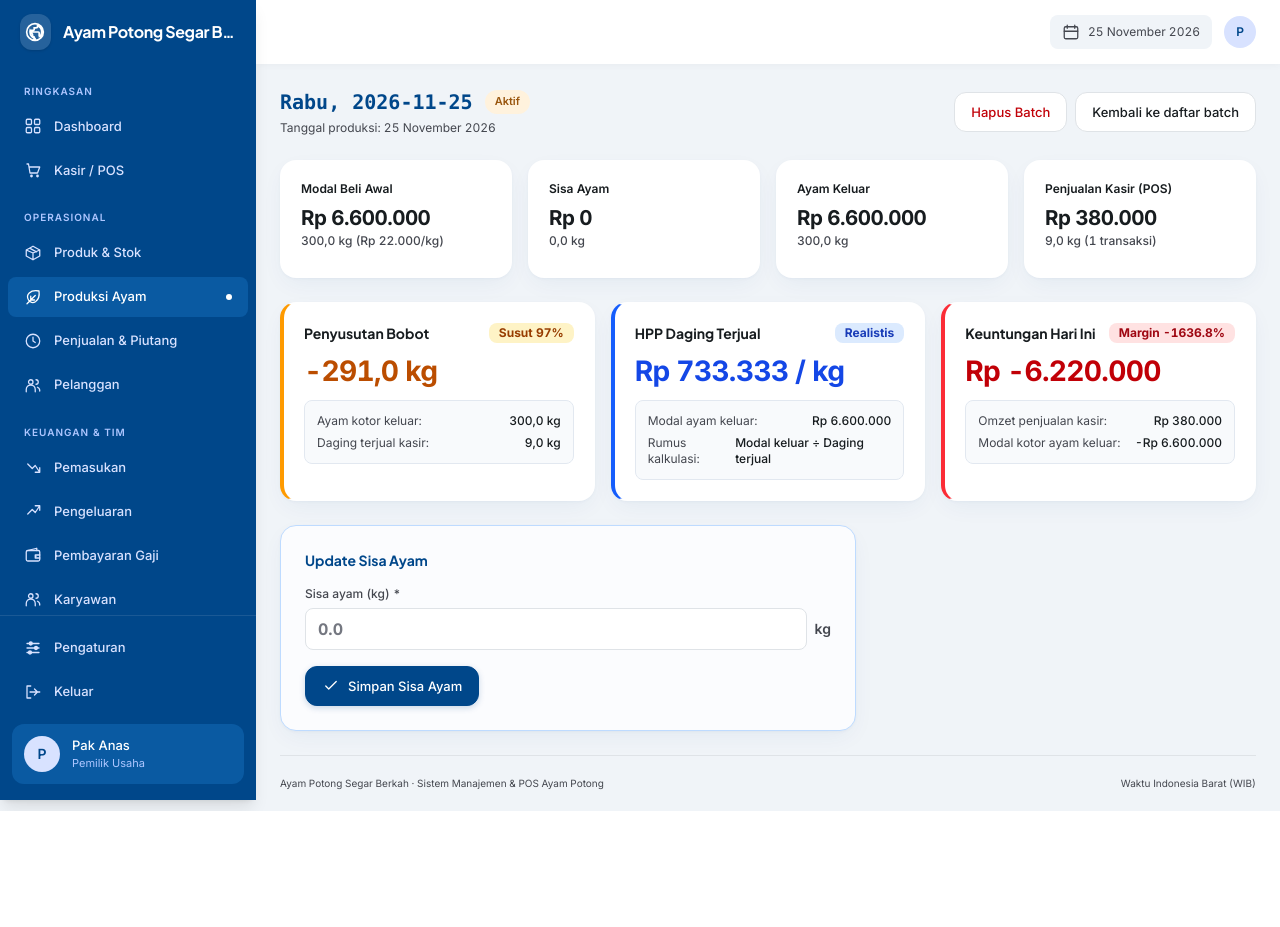
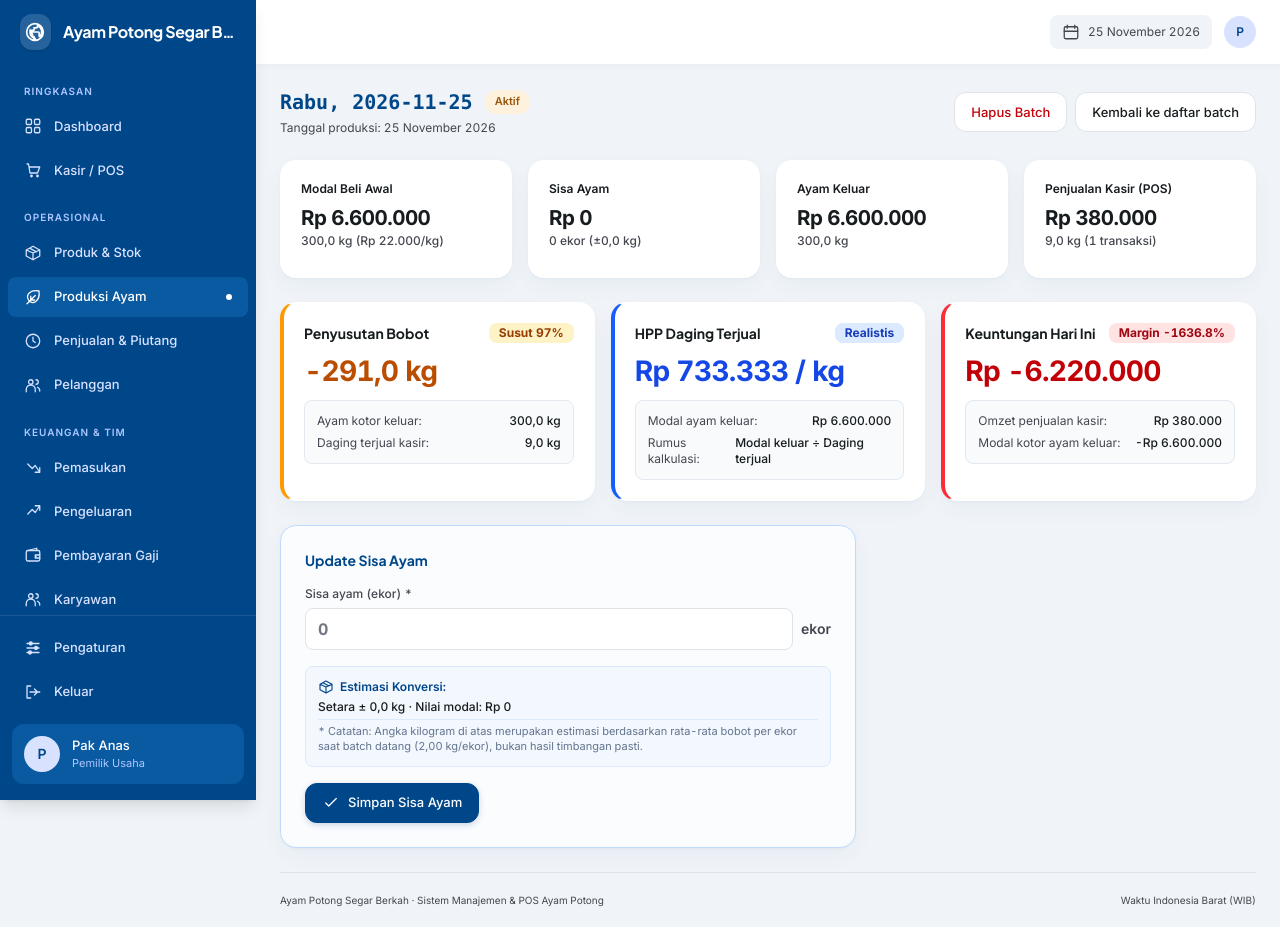
Before and after one commit to giestar-id/ayam-potong, a Laravel app: page /productions/1 in a window 1280 px wide. Before the commit the page ends 811 px from the top, so only its background shows below. Run offline with Laravel 12, Linux system fonts and the light colour scheme; a user stored in the database is signed in; data comes from the database, SQL or seed files in the repository; data that the repository does not hold is empty; style sheets or scripts are compiled from the project's sources; some libraries are stand-ins or nearby versions.

Commit message:
feat(production): change remaining chicken input from kg to birds with live conversion and note

```diff
--- a/app/Livewire/Productions/Index.php
+++ b/app/Livewire/Productions/Index.php
@@ -29,6 +29,12 @@ class Index extends Component
 
     public float $selectedBatchLiveWeight = 0;
 
+    public int $selectedBatchLiveBirdCount = 0;
+
+    public float $selectedBatchAvgWeight = 2.0;
+
+    public float $selectedBatchBuyPrice = 0;
+
     public string $selectedBatchRemaining = '0';
 
     public function openUpdateRemaining(int $batchId): void
@@ -37,7 +43,10 @@ class Index extends Component
         $this->selectedBatchId = $batch->id;
         $this->selectedBatchNumber = $batch->batch_number;
         $this->selectedBatchLiveWeight = (float) $batch->live_weight_kg;
-        $this->selectedBatchRemaining = (string) ((float) $batch->remaining_weight_kg);
+        $this->selectedBatchLiveBirdCount = (int) ($batch->live_bird_count ?? 0);
+        $this->selectedBatchAvgWeight = $batch->average_weight_per_bird;
+        $this->selectedBatchBuyPrice = $batch->effective_buy_price_per_kg;
+        $this->selectedBatchRemaining = (string) ((int) ($batch->remaining_bird_count ?? round($batch->remaining_weight_kg / max(0.1, $batch->average_weight_per_bird))));
         $this->resetErrorBag();
     }
 
@@ -49,34 +58,34 @@ class Index extends Component
     public function saveRemaining(ProductionService $productionService): void
     {
         $this->validate([
-            'selectedBatchRemaining' => 'required|numeric|min:0',
+            'selectedBatchRemaining' => 'required|integer|min:0',
         ], [
             'selectedBatchRemaining.required' => 'Sisa ayam wajib diisi.',
-            'selectedBatchRemaining.numeric' => 'Sisa ayam harus berupa angka valid.',
+            'selectedBatchRemaining.integer' => 'Sisa ayam harus berupa angka bulat ekor.',
             'selectedBatchRemaining.min' => 'Sisa ayam tidak boleh bernilai negatif.',
         ]);
 
         $batch = ProductionBatch::findOrFail($this->selectedBatchId);
-        $weight = (float) $this->selectedBatchRemaining;
-        $productionService->updateRemaining($batch, $weight);
+        $birds = (int) $this->selectedBatchRemaining;
+        $productionService->updateRemaining($batch, null, $birds);
 
-        session()->flash('success', "Sisa ayam batch {$batch->batch_number} berhasil diperbarui menjadi {$weight} kg.");
+        session()->flash('success', "Sisa ayam batch {$batch->batch_number} berhasil diperbarui menjadi {$birds} ekor.");
         $this->closeUpdateRemaining();
     }
 
     public function updateRemaining(int $batchId, ProductionService $productionService): void
     {
-        $weight = isset($this->remainingInputs[$batchId]) ? (float) $this->remainingInputs[$batchId] : null;
-        if ($weight === null || $weight < 0) {
-            session()->flash('error', 'Kuantitas sisa ayam (kg) harus angka valid lebih besar atau sama dengan 0.');
+        $birds = isset($this->remainingInputs[$batchId]) ? (int) $this->remainingInputs[$batchId] : null;
+        if ($birds === null || $birds < 0) {
+            session()->flash('error', 'Kuantitas sisa ayam (ekor) harus angka bulat lebih besar atau sama dengan 0.');
 
             return;
         }
 
         $batch = ProductionBatch::findOrFail($batchId);
-        $productionService->updateRemaining($batch, $weight);
+        $productionService->updateRemaining($batch, null, $birds);
 
-        session()->flash('success', "Sisa ayam batch {$batch->batch_number} berhasil diperbarui menjadi {$weight} kg.");
+        session()->flash('success', "Sisa ayam batch {$batch->batch_number} berhasil diperbarui menjadi {$birds} ekor.");
     }
 
     public function deleteBatch(int $batchId, ProductionService $productionService): void
@@ -104,7 +113,7 @@ class Index extends Component
 
         foreach ($batches as $b) {
             if (! isset($this->remainingInputs[$b->id])) {
-                $this->remainingInputs[$b->id] = (string) ((float) $b->remaining_weight_kg);
+                $this->remainingInputs[$b->id] = (string) ((int) ($b->remaining_bird_count ?? round($b->remaining_weight_kg / max(0.1, $b->average_weight_per_bird))));
             }
         }
 
--- a/app/Livewire/Productions/Show.php
+++ b/app/Livewire/Productions/Show.php
@@ -17,6 +17,8 @@ class Show extends Component
     #[Locked]
     public int $batchId;
 
+    public string $remaining_birds = '0';
+
     public string $remaining_weight_kg = '0';
 
     public string $additional_cost = '0';
@@ -30,6 +32,7 @@ class Show extends Component
     {
         $batch = ProductionBatch::with(['outputs.product'])->findOrFail($id);
         $this->batchId = $batch->id;
+        $this->remaining_birds = (string) ((int) ($batch->remaining_bird_count ?? round($batch->remaining_weight_kg / max(0.1, $batch->average_weight_per_bird))));
         $this->remaining_weight_kg = (string) ((float) $batch->remaining_weight_kg);
         $this->additional_cost = (string) $batch->additional_cost;
         $this->notes = (string) ($batch->notes ?? '');
@@ -50,17 +53,18 @@ class Show extends Component
 
     public function updateRemaining(ProductionService $productionService): void
     {
-        $weight = (float) $this->remaining_weight_kg;
-        if ($weight < 0) {
-            session()->flash('error', 'Kuantitas sisa ayam (kg) harus lebih besar atau sama dengan 0.');
+        $birds = (int) $this->remaining_birds;
+        if ($birds < 0) {
+            session()->flash('error', 'Kuantitas sisa ayam (ekor) harus angka bulat lebih besar atau sama dengan 0.');
 
             return;
         }
 
         $batch = ProductionBatch::findOrFail($this->batchId);
-        $productionService->updateRemaining($batch, $weight);
+        $productionService->updateRemaining($batch, null, $birds);
+        $this->remaining_weight_kg = (string) ((float) $batch->fresh()->remaining_weight_kg);
 
-        session()->flash('success', "Sisa ayam berhasil diperbarui menjadi {$weight} kg. Perhitungan susut dan keuntungan otomatis diperbarui.");
+        session()->flash('success', "Sisa ayam berhasil diperbarui menjadi {$birds} ekor. Perhitungan susut dan keuntungan otomatis diperbarui.");
     }
 
     public function updateAdditionalCost(ProductionService $productionService): void
--- a/app/Models/ProductionBatch.php
+++ b/app/Models/ProductionBatch.php
@@ -20,6 +20,7 @@ class ProductionBatch extends Model
         'additional_cost',
         'total_output_weight_kg',
         'remaining_weight_kg',
+        'remaining_bird_count',
         'shrinkage_kg',
         'notes',
     ];
@@ -35,6 +36,7 @@ class ProductionBatch extends Model
             'additional_cost' => 'decimal:2',
             'total_output_weight_kg' => 'decimal:2',
             'remaining_weight_kg' => 'decimal:2',
+            'remaining_bird_count' => 'integer',
             'shrinkage_kg' => 'decimal:2',
         ];
     }
@@ -42,6 +44,15 @@ class ProductionBatch extends Model
     public function outputs()
     {
         return $this->hasMany(ProductionOutput::class);
+    }
+
+    public function getAverageWeightPerBirdAttribute(): float
+    {
+        if ((float) $this->live_bird_count > 0 && (float) $this->live_weight_kg > 0) {
+            return round((float) $this->live_weight_kg / (float) $this->live_bird_count, 2);
+        }
+
+        return 2.0;
     }
 
     public function getEffectiveBuyPricePerKgAttribute(): float
@@ -92,6 +103,10 @@ class ProductionBatch extends Model
         $usedWeightKg = max(0.0, round($liveWeight - $remainingWeight, 2));
         $usedCost = round($usedWeightKg * $buyPrice, 2);
         $remainingCost = round($remainingWeight * $buyPrice, 2);
+        $remainingBirds = (int) ($this->remaining_bird_count ?? 0);
+        if ($remainingBirds <= 0 && $remainingWeight > 0) {
+            $remainingBirds = (int) round($remainingWeight / max(0.1, $this->average_weight_per_bird));
+        }
 
         // Penyusutan: modal kotor keluar dikurangi hasil terjual di kasir POS
         $shrinkageKg = max(0.0, round($usedWeightKg - $soldWeightKg, 2));
@@ -110,6 +125,9 @@ class ProductionBatch extends Model
             'used_weight_kg' => $usedWeightKg,
             'used_cost' => $usedCost,
             'remaining_weight_kg' => $remainingWeight,
+            'remaining_bird_count' => $remainingBirds,
+            'remaining_birds' => $remainingBirds,
+            'average_weight_per_bird' => $this->average_weight_per_bird,
             'remaining_cost' => $remainingCost,
             'shrinkage_kg' => $shrinkageKg,
             'shrinkage_pct' => $shrinkagePct,
--- a/resources/views/livewire/productions/show.blade.php
+++ b/resources/views/livewire/productions/show.blade.php
@@ -45,8 +45,8 @@
             <span class="text-xs font-semibold text-brand-textDark truncate">Sisa Ayam</span>
             <div class="my-2">
                 <p class="card-fit-value text-brand-textDark font-bold" title="Rp {{ number_format($posSummary['remaining_cost'], 0, ',', '.') }}">Rp {{ number_format($posSummary['remaining_cost'], 0, ',', '.') }}</p>
-                <p class="text-xs font-medium text-brand-textGray mt-0.5 truncate" title="{{ number_format($batch->remaining_weight_kg, 1, ',', '.') }} kg">
-                    {{ number_format($batch->remaining_weight_kg, 1, ',', '.') }} kg
+                <p class="text-xs font-medium text-brand-textGray mt-0.5 truncate" title="{{ (int) ($batch->remaining_bird_count ?? round($batch->remaining_weight_kg / max(0.1, $batch->average_weight_per_bird))) }} ekor (±{{ number_format($batch->remaining_weight_kg, 1, ',', '.') }} kg)">
+                    {{ (int) ($batch->remaining_bird_count ?? round($batch->remaining_weight_kg / max(0.1, $batch->average_weight_per_bird))) }} ekor (±{{ number_format($batch->remaining_weight_kg, 1, ',', '.') }} kg)
                 </p>
             </div>
         </div>
@@ -155,12 +155,30 @@
         <h2 class="text-sm font-bold text-brand-primary">Update Sisa Ayam</h2>
         <form wire:submit="updateRemaining" class="mt-4 space-y-4">
             <label class="field">
-                Sisa ayam (kg) *
+                Sisa ayam (ekor) *
                 <div class="flex items-center gap-2">
-                    <input wire:model="remaining_weight_kg" type="number" step="0.1" min="0" class="input font-bold text-base text-brand-primary" placeholder="0.0" required>
-                    <span class="text-sm font-semibold text-brand-textGray">kg</span>
+                    <input wire:model.live="remaining_birds" type="number" step="1" min="0" class="input font-bold text-base text-brand-primary" placeholder="0" required>
+                    <span class="text-sm font-semibold text-brand-textGray">ekor</span>
                 </div>
             </label>
+
+            @php
+                $inputBirds = max(0, (int) ($remaining_birds ?: 0));
+                $estKg = round($inputBirds * $batch->average_weight_per_bird, 2);
+                $estCost = round($estKg * $batch->effective_buy_price_per_kg, 2);
+            @endphp
+            <div class="rounded-lg bg-blue-50/70 p-3 border border-blue-100 text-xs space-y-1">
+                <div class="flex items-center gap-1.5 font-semibold text-brand-primary">
+                    <x-icon name="box" class="h-4 w-4"/>
+                    <span>Estimasi Konversi:</span>
+                </div>
+                <p class="font-medium text-brand-textDark">
+                    Setara ± {{ number_format($estKg, 1, ',', '.') }} kg · Nilai modal: Rp {{ number_format($estCost, 0, ',', '.') }}
+                </p>
+                <p class="text-[11px] text-slate-500 pt-1 border-t border-blue-100">
+                    * Catatan: Angka kilogram di atas merupakan estimasi berdasarkan rata-rata bobot per ekor saat batch datang ({{ number_format($batch->average_weight_per_bird, 2, ',', '.') }} kg/ekor), bukan hasil timbangan pasti.
+                </p>
+            </div>
 
             <button type="submit" class="btn btn-primary" wire:loading.attr="disabled">
                 <x-icon name="check"/>Simpan Sisa Ayam
```
Also changed, not shown: app/Http/Controllers/Api/v1/ProductionController.php (+7 -2 lines), app/Services/ProductionService.php (+15 -2 lines), resources/views/livewire/productions/index.blade.php (+32 -9 lines), tests/Feature/ProductionYieldAndStockTest.php (+5 -3 lines), database/migrations/2026_11_21_112441_add_remaining_bird_count_to_production_batches_table.php (added).
